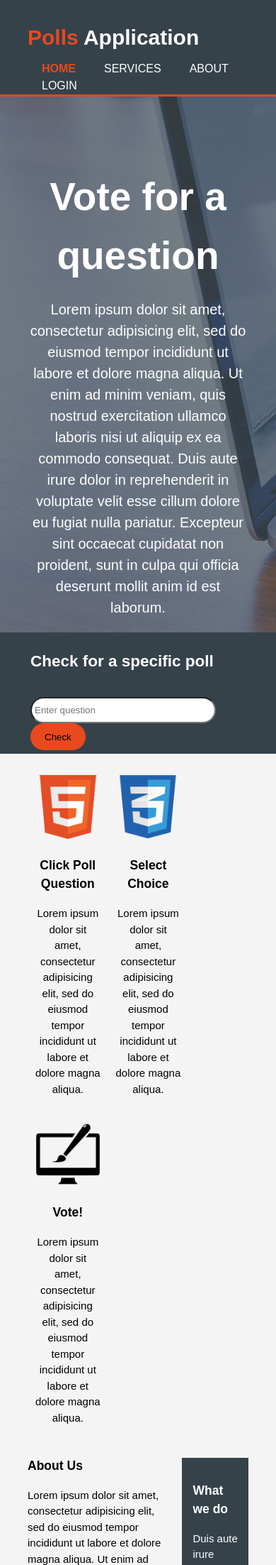
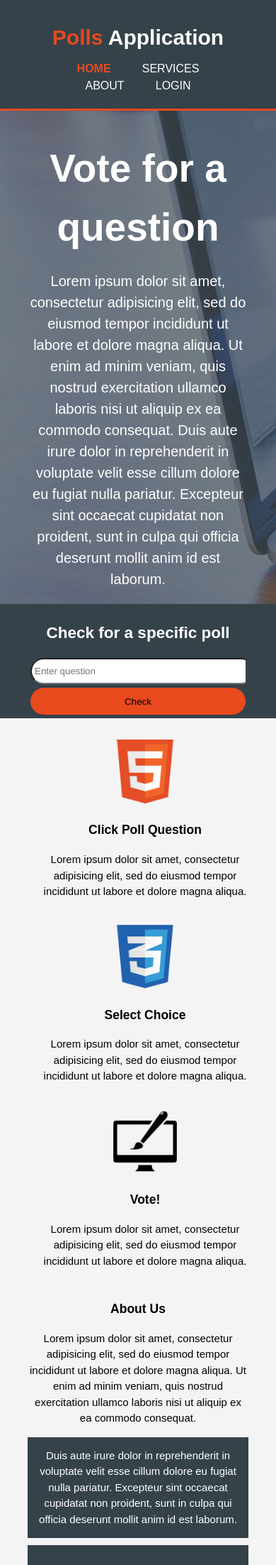
Before and after one commit to queenfiona/polls, a Django app: template templates/polls/index.html in a window 390 px wide. Shown: the top 2205 px of the page at 71% size. Run offline with Django 3.2, Linux system fonts and the light colour scheme; the template is opened without the code that fills it, so the values that code supplies are empty.

Commit message:
add media query

```diff
--- a/static/css/main.css
+++ b/static/css/main.css
@@ -177,3 +177,37 @@
 	text-align: center;
 	margin-top: 30px;
 }
+
+/*Media Queries*/
+@media(max-width: 758px){
+	header #branding,
+	header nav,
+	header nav li,
+	#specific_poll h1,
+	#specific_poll form,
+	#boxes .box,
+	article.main-col,
+	aside.sidebar{
+		float: none;
+		text-align: center;
+		width: 100%;
+	}
+
+	header{
+		padding-bottom: 20px;
+	}
+
+	#showcase h1{
+		margin-top: 40px;
+	}
+
+	#specific_poll button, .quote button{
+		display: block;
+		width: 100%;
+	}
+
+	#specific_poll form input[type="text"], .quote textarea, .quote input{
+		width: 100%;
+		margin-bottom: 5px;
+	}
+}
--- a/templates/polls/base.html
+++ b/templates/polls/base.html
@@ -4,6 +4,7 @@
 <head>
 	<meta charset="utf-8">
 	<meta name="viewport" content="width=device-width, initial-scale=1.0">
+	<meta name="description" content="Polls App">
 	<meta name="theme-color" content="#35424a">
 	<title>{% block title %}{% endblock %}</title>
     <link rel="stylesheet" type="text/css" href="{% static 'css/main.css' %}">
```
